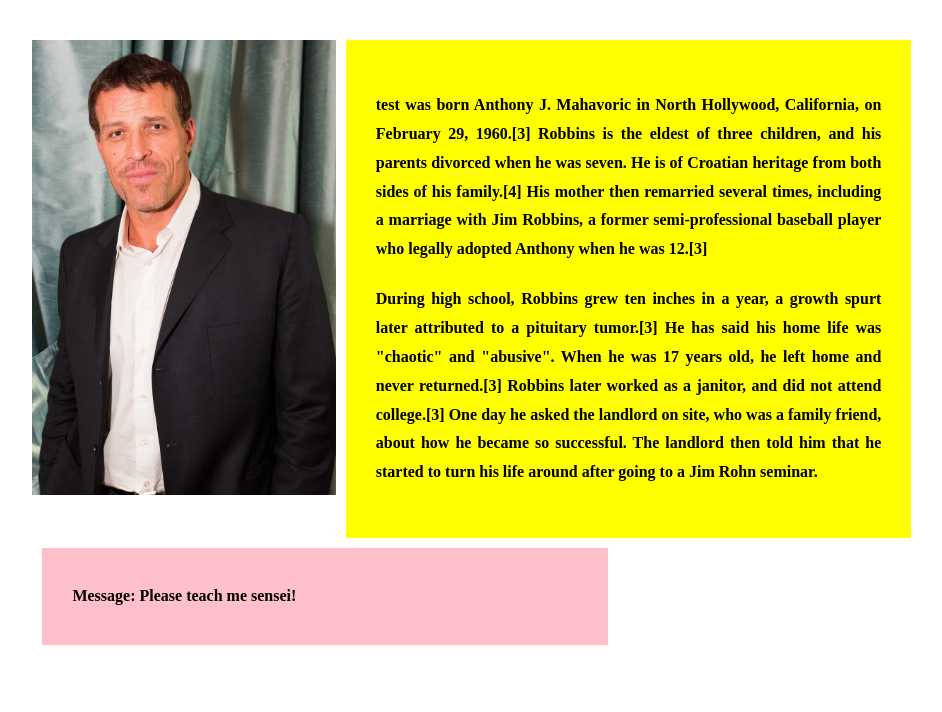
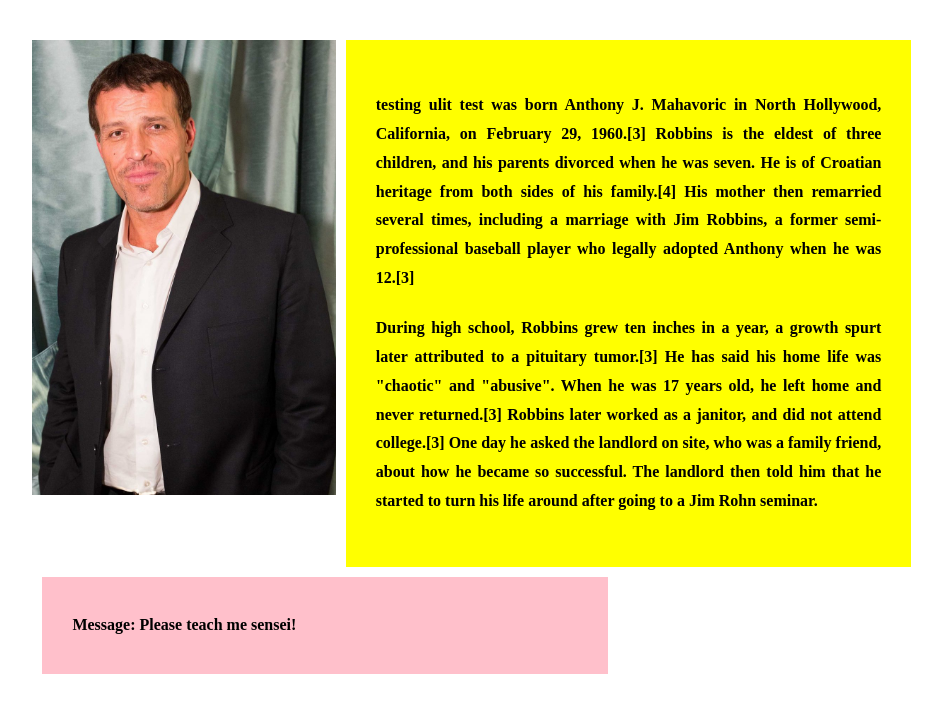
Before and after one commit to akosigau/first-repository, a plain HTML site: page githubcollab.html in a window 1280 px wide. Shown: the whole page, without its empty margins (102-1044 px from the left). Drawn offline with Linux system fonts and the light colour scheme.

Commit message:
git commit

```diff
--- a/githubcollab.html
+++ b/githubcollab.html
@@ -55,7 +55,7 @@
 
             <div class="bio">
                 <h4>
-                    test was born Anthony J. Mahavoric in North Hollywood, California, on February 29, 1960.[3] Robbins is the eldest of three children, and his parents divorced when he was seven. He is of Croatian heritage from both sides of his family.[4] His mother then remarried several times, including a marriage with Jim Robbins, a former semi-professional baseball player who legally adopted Anthony when he was 12.[3] </h4>
+                    testing ulit test was born Anthony J. Mahavoric in North Hollywood, California, on February 29, 1960.[3] Robbins is the eldest of three children, and his parents divorced when he was seven. He is of Croatian heritage from both sides of his family.[4] His mother then remarried several times, including a marriage with Jim Robbins, a former semi-professional baseball player who legally adopted Anthony when he was 12.[3] </h4>
                 <h4>
                     During high school, Robbins grew ten inches in a year, a growth spurt later attributed to a pituitary tumor.[3] He has said his home life was "chaotic" and "abusive". When he was 17 years old, he left home and never returned.[3] Robbins later worked as a janitor, and did not attend college.[3] One day he asked the landlord on site, who was a family friend, about how he became so successful. The landlord then told him that he started to turn his life around after going to a Jim Rohn seminar.
                 </h4>
```
